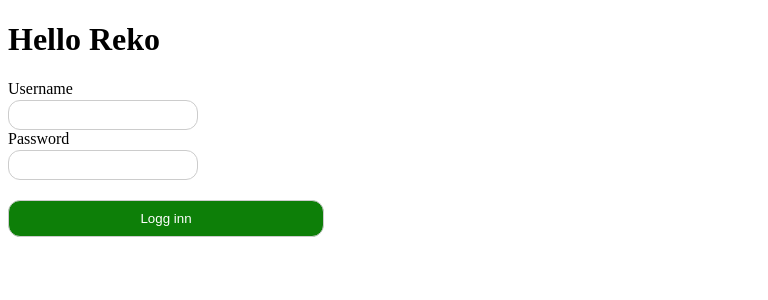
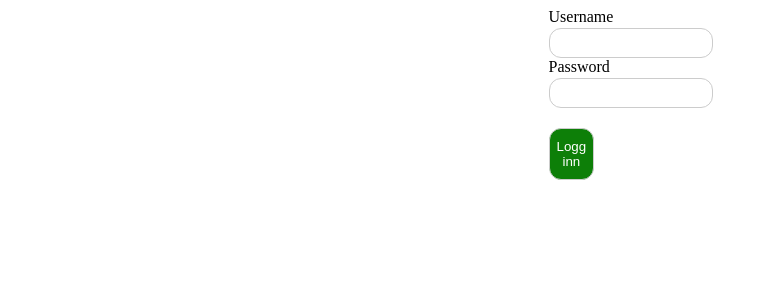
Before and after one commit to CatrineH/reko-market-mvp, a React (Vite) app in the folder reko-market-mvp.Client/: page /login in a window 1280 px wide. Shown: the top 300 px of the page, without its empty margins (0-768 px from the left). Built offline with nearby package versions, Linux system fonts and the light colour scheme.

Commit message:
Css changes, route changes, added .login-form

```diff
--- a/reko-market-mvp.Client/src/App.tsx
+++ b/reko-market-mvp.Client/src/App.tsx
@@ -4,15 +4,14 @@ import { BrowserRouter as Router, Routes, Route } from "react-router-dom";
 import AddProduct from './Components/AddProduct/AddProduct'
 import Login from './Components/Login/Login'
 import UserProfile from './Components/UserProfile/UserProfile'
+import Home from './Components/Home/Home';
 
 function App() {
   return (
     <Router>
       <>
-        <h1>Hello Reko</h1>
-
         <Routes>
-          <Route path="/" element={<Login />} />
+          <Route path="/" element={<Home/>} />
           <Route path="/login" element={<Login />} />
           <Route path="/profile" element={<UserProfile />} />
           <Route path="/add-product" element={<AddProduct />} />
--- /dev/null
+++ b/reko-market-mvp.Client/src/Components/Home/Home.tsx
@@ -0,0 +1,15 @@
+import { useNavigate } from "react-router-dom";
+import "./Home.css";
+
+function Home() {
+const navigation = useNavigate();
+navigation ("/Login");
+
+  return (
+    <>
+    </>
+  );
+
+}
+
+export default Home;
--- a/reko-market-mvp.Client/src/Components/Login/Login.css
+++ b/reko-market-mvp.Client/src/Components/Login/Login.css
@@ -7,3 +7,8 @@ form div {
   background-color: var(--login-button-background);
   color: var(--login-button-textcolor);
 }
+
+.login-form {
+  display: flex;
+  justify-content: center;
+}
--- a/reko-market-mvp.Client/src/Components/Login/Login.tsx
+++ b/reko-market-mvp.Client/src/Components/Login/Login.tsx
@@ -17,6 +17,7 @@ function Login() {
 
   return (
     <>
+      <div className="login-form">
         <form onSubmit={handleSubmit}>
           <div className="usernameInput">
             <label>Username</label>
@@ -40,6 +41,7 @@ function Login() {
             Logg inn
           </button>
         </form>
+      </div>
     </>
   );
 }
```
Also changed, not shown: reko-market-mvp.Client/src/Components/Home/Home.css (added). Lines whose indentation alone changed are shown as unchanged.
